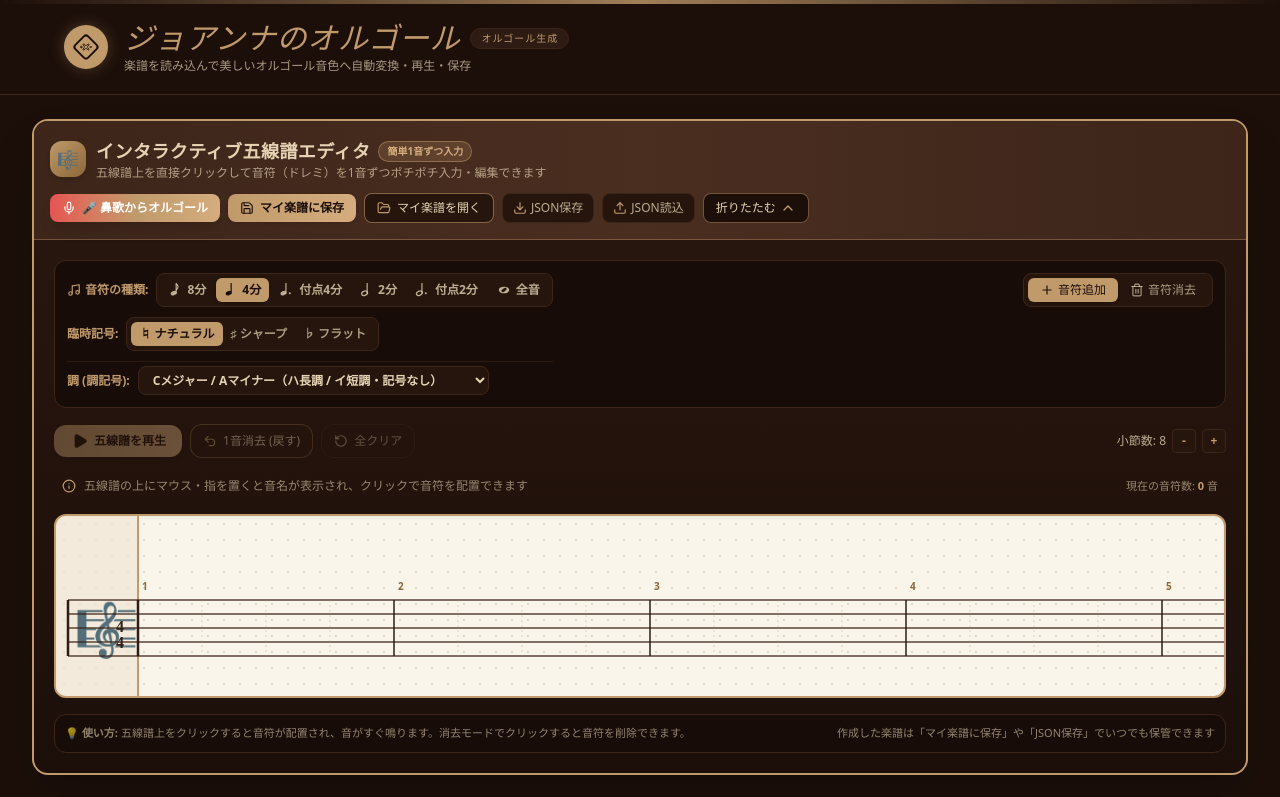
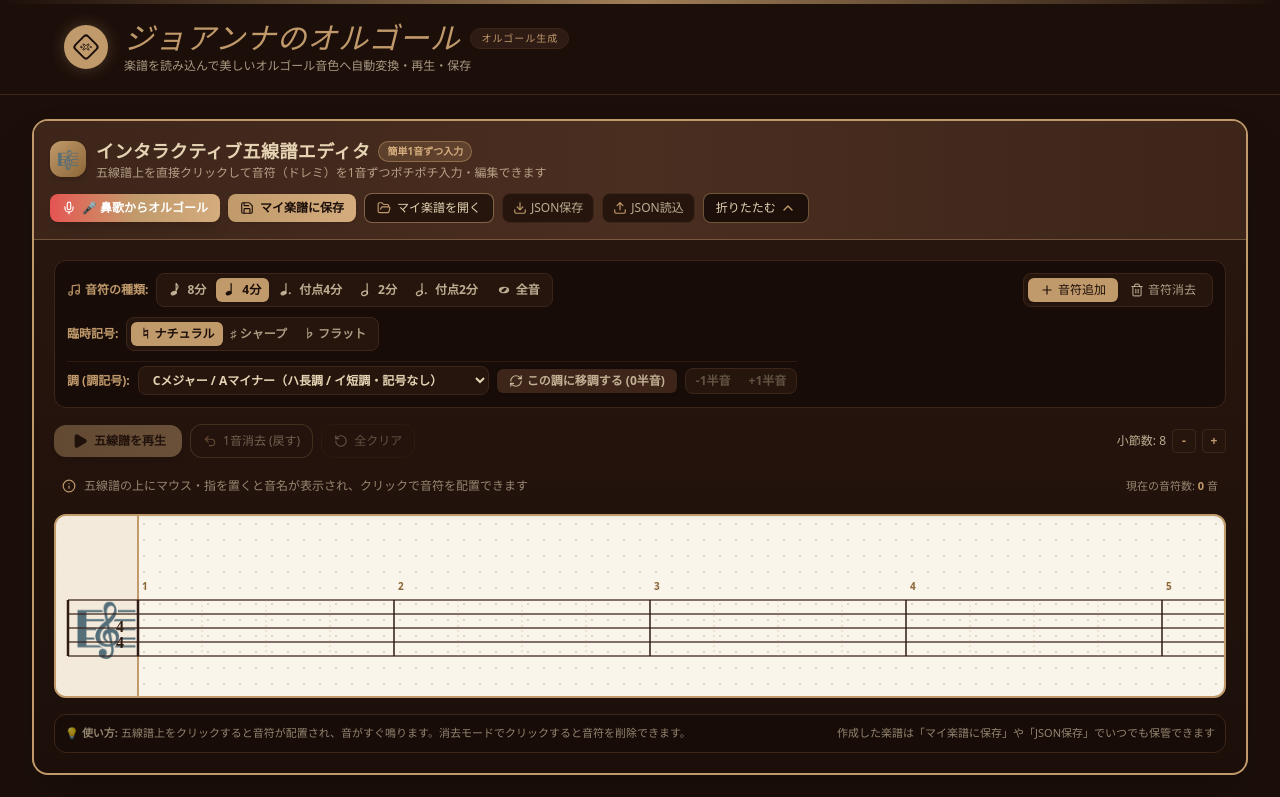
Before and after one commit to shalom777br-cmd/MusiicBox, a React (Vite) app: page / in a window 1280 px wide. Shown: the top 797 px of the page. Built offline with nearby package versions, Linux system fonts and the light colour scheme.

Commit message:
feat: add key transposition support
Implement key transposition in `musicParsers` to shift MIDI notes and update `StaffNotationEditor` to reflect corresponding accidentals based on key signatures.

```diff
--- a/src/components/StaffNotationEditor.tsx
+++ b/src/components/StaffNotationEditor.tsx
@@ -22,6 +22,7 @@ import {
   Check,
   X,
   Mic,
+  RefreshCw,
 } from 'lucide-react';
 import { MusicNote, MusicBoxSettings, ScoreMeta } from '../types';
 import { MusicBoxAudioEngine } from '../utils/audioEngine';
@@ -36,13 +37,48 @@ interface StaffNotationEditorProps {
   meta: ScoreMeta;
 }
 
+function getKeySignatureAccidentalForStep(step: number, keySig: number): '' | '#' | 'b' {
+  if (keySig === 0) return '';
+  const stepInOctave = ((step % 7) + 7) % 7;
+  const sharpsOrder = [3, 0, 4, 1, 5, 2, 6]; // F, C, G, D, A, E, B
+  const flatsOrder = [6, 2, 5, 1, 4, 0, 3];  // B, E, A, D, G, C, F
+
+  if (keySig > 0) {
+    const activeSharps = sharpsOrder.slice(0, keySig);
+    if (activeSharps.includes(stepInOctave)) return '#';
+  } else if (keySig < 0) {
+    const activeFlats = flatsOrder.slice(0, Math.abs(keySig));
+    if (activeFlats.includes(stepInOctave)) return 'b';
+  }
+  return '';
+}
+
 // Diatonic steps: C4=0, D4=1, E4=2(Line1), F4=3, G4=4(Line2), A4=5, B4=6(Line3),
 // C5=7, D5=8(Line4), E5=9, F5=10(Line5), G5=11, A5=12, B5=13, C6=14
-function midiToStaffInfo(midi: number): { step: number; accidental: '' | '#' | 'b' } {
+function midiToStaffInfo(midi: number, keySig: number = 0): { step: number; accidental: '' | '#' | 'b' } {
   const octave = Math.floor(midi / 12) - 1;
   const semitone = ((midi % 12) + 12) % 12;
 
-  const map: { step: number; accidental: '' | '#' }[] = [
+  if (keySig < 0) {
+    const flatMap: { step: number; accidental: '' | 'b' }[] = [
+      { step: 0, accidental: '' },  // C
+      { step: 1, accidental: 'b' }, // Db
+      { step: 1, accidental: '' },  // D
+      { step: 2, accidental: 'b' }, // Eb
+      { step: 2, accidental: '' },  // E
+      { step: 3, accidental: '' },  // F
+      { step: 4, accidental: 'b' }, // Gb
+      { step: 4, accidental: '' },  // G
+      { step: 5, accidental: 'b' }, // Ab
+      { step: 5, accidental: '' },  // A
+      { step: 6, accidental: 'b' }, // Bb
+      { step: 6, accidental: '' },  // B
+    ];
+    const info = flatMap[semitone] || { step: 0, accidental: '' };
+    const step = (octave - 4) * 7 + info.step;
+    return { step, accidental: info.accidental };
+  } else {
+    const sharpMap: { step: number; accidental: '' | '#' }[] = [
       { step: 0, accidental: '' },  // C
       { step: 0, accidental: '#' }, // C#
       { step: 1, accidental: '' },  // D
@@ -56,13 +92,17 @@ function midiToStaffInfo(midi: number): { step: number; accidental: '' | '#' | '
       { step: 5, accidental: '#' }, // A#
       { step: 6, accidental: '' },  // B
     ];
-
-  const info = map[semitone] || { step: 0, accidental: '' };
+    const info = sharpMap[semitone] || { step: 0, accidental: '' };
     const step = (octave - 4) * 7 + info.step;
     return { step, accidental: info.accidental };
   }
-
-function staffStepToPitch(step: number, accidental: '' | '#' | 'b' = ''): { midi: number; pitch: string; japaneseName: string } {
+}
+
+function staffStepToPitch(
+  step: number,
+  accidental: '' | '#' | 'b' = '',
+  keySig: number = 0
+): { midi: number; pitch: string; japaneseName: string } {
   const octave = Math.floor(step / 7) + 4;
   const stepInOctave = ((step % 7) + 7) % 7; // 0..6
 
@@ -70,15 +110,20 @@ function staffStepToPitch(step: number, accidental: '' | '#' | 'b' = ''): { midi
   const baseJap = ['ド', 'レ', 'ミ', 'ファ', 'ソ', 'ラ', 'シ'];
   const baseMidis = [0, 2, 4, 5, 7, 9, 11];
 
+  let effectiveAccidental = accidental;
+  if (!effectiveAccidental) {
+    effectiveAccidental = getKeySignatureAccidentalForStep(step, keySig);
+  }
+
   let semitone = baseMidis[stepInOctave];
   let name = baseNames[stepInOctave];
   let jName = baseJap[stepInOctave];
 
-  if (accidental === '#') {
+  if (effectiveAccidental === '#') {
     semitone += 1;
     name += '#';
     jName += '♯';
-  } else if (accidental === 'b') {
+  } else if (effectiveAccidental === 'b') {
     semitone -= 1;
     name += 'b';
     jName += '♭';
@@ -136,7 +181,8 @@ export default function StaffNotationEditor({
 }: StaffNotationEditorProps) {
   const [selectedDuration, setSelectedDuration] = useState<number>(1); // 1 beat = quarter note
   const [selectedAccidental, setSelectedAccidental] = useState<'' | '#' | 'b'>('');
-  const [keySignature, setKeySignature] = useState<number>(0); // -7 to +7
+  const [keySignature, setKeySignature] = useState<number>(0); // -7 to +7 (Current key signature on staff)
+  const [targetKeySignature, setTargetKeySignature] = useState<number>(0); // Selected key signature in dropdown
   const [editorMode, setEditorMode] = useState<'add' | 'delete'>('add');
   const [measuresCount, setMeasuresCount] = useState<number>(8); // 8 measures by default (32 beats)
   const [isPlaying, setIsPlaying] = useState<boolean>(false);
@@ -145,36 +191,102 @@ export default function StaffNotationEditor({
   const [isExpanded, setIsExpanded] = useState<boolean>(true);
   const [confirmClear, setConfirmClear] = useState<boolean>(false);
 
+  // Helper to calculate midi to pitch string like 'C4', 'F#4', 'Bb4'
+  const midiToPitchString = (midi: number): string => {
+    const octave = Math.floor(midi / 12) - 1;
+    const semitone = ((midi % 12) + 12) % 12;
+    const noteNames = ['C', 'C#', 'D', 'D#', 'E', 'F', 'F#', 'G', 'G#', 'A', 'A#', 'B'];
+    return `${noteNames[semitone]}${octave}`;
+  };
+
+  // Calculate semitone difference between current keySignature and a target key
+  const getSemitoneDiff = (currentKey: number, targetKey: number): number => {
+    const currentOpt = KEY_SIGNATURE_OPTIONS.find((o) => o.value === currentKey) || KEY_SIGNATURE_OPTIONS[0];
+    const targetOpt = KEY_SIGNATURE_OPTIONS.find((o) => o.value === targetKey) || KEY_SIGNATURE_OPTIONS[0];
+    let diff = targetOpt.semitoneOffset - currentOpt.semitoneOffset;
+    if (diff > 6) diff -= 12;
+    if (diff < -6) diff += 12;
+    return diff;
+  };
+
   // Key Signature & Transposition helpers
-  const handleKeySignatureChange = (newKey: number) => {
+  const handleKeySignatureSelect = (newKey: number) => {
+    setTargetKeySignature(newKey);
+    const opt = KEY_SIGNATURE_OPTIONS.find((o) => o.value === newKey);
+    if (notes.length === 0) {
       setKeySignature(newKey);
-    const opt = KEY_SIGNATURE_OPTIONS.find((o) => o.value === newKey);
-    showToast(`調を「${opt?.shortLabel || '指定の調'}」に設定しました。`);
-  };
-
-  const handleTransposeToKey = (targetKey: number) => {
-    const currentOpt = KEY_SIGNATURE_OPTIONS.find((o) => o.value === keySignature) || KEY_SIGNATURE_OPTIONS[0];
-    const targetOpt = KEY_SIGNATURE_OPTIONS.find((o) => o.value === targetKey) || KEY_SIGNATURE_OPTIONS[0];
-    let semitoneDiff = targetOpt.semitoneOffset - currentOpt.semitoneOffset;
-    if (semitoneDiff > 6) semitoneDiff -= 12;
-    if (semitoneDiff < -6) semitoneDiff += 12;
-
-    if (semitoneDiff === 0 || notes.length === 0) return;
+      showToast(`調記号を「${opt?.shortLabel || '指定の調'}」に設定しました。`);
+    } else {
+      const diff = getSemitoneDiff(keySignature, newKey);
+      const diffStr = diff > 0 ? `+${diff}` : `${diff}`;
+      showToast(`移調先に「${opt?.shortLabel}」（${diffStr}半音）を選択しました。「この調に移調する」ボタンを押して適用してください。`);
+    }
+  };
+
+  const executeTransposition = (fromKey: number, toKey: number) => {
+    const semitoneDiff = getSemitoneDiff(fromKey, toKey);
+    const toOpt = KEY_SIGNATURE_OPTIONS.find((o) => o.value === toKey) || KEY_SIGNATURE_OPTIONS[0];
+
+    if (notes.length === 0) {
+      setKeySignature(toKey);
+      setTargetKeySignature(toKey);
+      showToast(`調を「${toOpt.shortLabel}」に設定しました。`);
+      return;
+    }
+
+    if (semitoneDiff === 0 && fromKey === toKey) {
+      showToast(`すでに「${toOpt.shortLabel}」に設定されています。`);
+      return;
+    }
 
     const transposed = notes.map((n) => {
       const newMidi = Math.max(36, Math.min(96, n.midiNumber + semitoneDiff));
-      const info = midiToStaffInfo(newMidi);
-      const { pitch } = staffStepToPitch(info.step, info.accidental);
       return {
         ...n,
         midiNumber: newMidi,
-        pitch: pitch,
+        pitch: midiToPitch(newMidi),
       };
     });
 
     onChangeNotes(transposed);
-    setKeySignature(targetKey);
-    showToast(`楽譜全体を ${semitoneDiff > 0 ? `+${semitoneDiff}` : semitoneDiff} 半音移調しました！`);
+    setKeySignature(toKey);
+    setTargetKeySignature(toKey);
+
+    if (audioEngine) {
+      audioEngine.unlockAudio();
+      // Play Root Note chime preview of the new key
+      const rootMidi = 60 + toOpt.semitoneOffset;
+      audioEngine.playSingleNote(rootMidi, 1.2);
+    }
+
+    const diffStr = semitoneDiff > 0 ? `+${semitoneDiff}` : `${semitoneDiff}`;
+    showToast(`全 ${notes.length} 音を「${toOpt.shortLabel}」に移調（${diffStr}半音）しました！`);
+  };
+
+  const executeShiftBySemitones = (semitones: number) => {
+    if (notes.length === 0) {
+      showToast('音符を入力してから移調してください。');
+      return;
+    }
+
+    const transposed = notes.map((n) => {
+      const newMidi = Math.max(36, Math.min(96, n.midiNumber + semitones));
+      return {
+        ...n,
+        midiNumber: newMidi,
+        pitch: midiToPitch(newMidi),
+      };
+    });
+
+    onChangeNotes(transposed);
+
+    if (audioEngine) {
+      audioEngine.unlockAudio();
+      audioEngine.playSingleNote(60 + semitones, 1.0);
+    }
+
+    const diffStr = semitones > 0 ? `+${semitones}` : `${semitones}`;
+    showToast(`全 ${notes.length} 音を ${diffStr} 半音移調しました！`);
   };
 
   // Save / Load state
@@ -261,12 +373,12 @@ export default function StaffNotationEditor({
     const rawStep = 2 + (yBaseE4 - clickY) / stepHeight;
     const snappedStep = Math.min(16, Math.max(-2, Math.round(rawStep))); // constrain between A3 and D6
 
-    const { midi, pitch, japaneseName } = staffStepToPitch(snappedStep, selectedAccidental);
+    const { midi, pitch, japaneseName } = staffStepToPitch(snappedStep, selectedAccidental, keySignature);
 
     if (editorMode === 'delete') {
       // Find note at or near beat and step to delete
       const updated = notes.filter((n) => {
-        const info = midiToStaffInfo(n.midiNumber);
+        const info = midiToStaffInfo(n.midiNumber, keySignature);
         const sameStep = Math.abs(info.step - snappedStep) <= 0.5;
         const sameBeat = Math.abs(n.startTime - snappedBeat) < 0.4;
         return !(sameStep && sameBeat);
@@ -282,7 +394,7 @@ export default function StaffNotationEditor({
 
       // Check if a note already exists at this exact beat & step
       const existingIndex = notes.findIndex((n) => {
-        const info = midiToStaffInfo(n.midiNumber);
+        const info = midiToStaffInfo(n.midiNumber, keySignature);
         return Math.abs(info.step - snappedStep) <= 0.5 && Math.abs(n.startTime - snappedBeat) < 0.4;
       });
 
@@ -748,15 +860,15 @@ export default function StaffNotationEditor({
                 </div>
               </div>
 
-              {/* Key Signature Selector (調・Key Signatureの設定) placed directly below */}
+              {/* Key Signature Selector & Transposition Controls */}
               <div className="flex flex-wrap items-center gap-2 pt-1 border-t border-[#3d251a]/60">
                 <span className="text-[#c19a6b] font-semibold flex items-center space-x-1">
                   <span>調 (調記号):</span>
                 </span>
-                <div className="flex items-center space-x-2">
+                <div className="flex flex-wrap items-center gap-2">
                   <select
-                    value={keySignature}
-                    onChange={(e) => handleKeySignatureChange(Number(e.target.value))}
+                    value={targetKeySignature}
+                    onChange={(e) => handleKeySignatureSelect(Number(e.target.value))}
                     className="bg-[#25150d] text-[#e5d3b3] border border-[#3d251a] hover:border-[#c19a6b] rounded-lg px-2.5 py-1 text-xs font-semibold cursor-pointer focus:outline-none focus:border-[#c19a6b]"
                   >
                     {KEY_SIGNATURE_OPTIONS.map((opt) => (
@@ -766,15 +878,47 @@ export default function StaffNotationEditor({
                     ))}
                   </select>
 
-                  {notes.length > 0 && (
-                    <button
-                      onClick={() => handleTransposeToKey(keySignature)}
-                      className="px-2 py-1 bg-[#25150d] hover:bg-[#3d251a] border border-[#c19a6b]/50 text-[#c19a6b] hover:text-[#e5d3b3] rounded-md text-[11px] font-bold transition-all cursor-pointer flex items-center space-x-1"
-                      title="音符全体をこの調に移調（キーチェンジ）します"
-                    >
-                      <span>この調に移調する</span>
-                    </button>
-                  )}
+                  {(() => {
+                    const diff = getSemitoneDiff(keySignature, targetKeySignature);
+                    const diffLabel = diff > 0 ? `+${diff}半音` : diff < 0 ? `${diff}半音` : '0半音';
+                    const isDiffNonZero = diff !== 0 || keySignature !== targetKeySignature;
+
+                    return (
+                      <button
+                        onClick={() => executeTransposition(keySignature, targetKeySignature)}
+                        disabled={notes.length === 0}
+                        className={`px-3 py-1 rounded-md text-xs font-bold transition-all cursor-pointer disabled:cursor-not-allowed flex items-center space-x-1 shadow-sm active:scale-95 ${
+                          isDiffNonZero
+                            ? 'bg-[#c19a6b] hover:bg-[#d4ac7d] text-[#1c0f0a] ring-2 ring-[#c19a6b]/40 animate-pulse'
+                            : 'bg-[#3d251a] hover:bg-[#4d3022] text-[#e5d3b3]/80'
+                        }`}
+                        title="楽譜内の全音符を選択した調に移調（キーチェンジ）します"
+                      >
+                        <RefreshCw className="w-3.5 h-3.5" />
+                        <span>この調に移調する ({diffLabel})</span>
+                      </button>
+                    );
+                  })()}
+
+                  {/* Quick +/- 1 Semitone Shift Buttons */}
+                  <div className="inline-flex rounded-lg bg-[#25150d] p-0.5 border border-[#3d251a] space-x-0.5">
+                    <button
+                      onClick={() => executeShiftBySemitones(-1)}
+                      disabled={notes.length === 0}
+                      className="px-2 py-0.5 text-xs font-bold text-[#e5d3b3]/80 hover:text-[#e5d3b3] hover:bg-[#3d251a] disabled:opacity-40 rounded transition-all cursor-pointer"
+                      title="全音符を1半音下げる (♭)"
+                    >
+                      -1半音
+                    </button>
+                    <button
+                      onClick={() => executeShiftBySemitones(1)}
+                      disabled={notes.length === 0}
+                      className="px-2 py-0.5 text-xs font-bold text-[#e5d3b3]/80 hover:text-[#e5d3b3] hover:bg-[#3d251a] disabled:opacity-40 rounded transition-all cursor-pointer"
+                      title="全音符を1半音上げる (♯)"
+                    >
+                      +1半音
+                    </button>
+                  </div>
                 </div>
               </div>
             </div>
@@ -1109,7 +1253,16 @@ export default function StaffNotationEditor({
 
               {/* Render Existing Placed Notes */}
               {notes.map((note) => {
-                const { step, accidental } = midiToStaffInfo(note.midiNumber);
+                const { step, accidental } = midiToStaffInfo(note.midiNumber, keySignature);
+                const keyAccidental = getKeySignatureAccidentalForStep(step, keySignature);
+
+                let displayAccidental = '';
+                if (accidental !== keyAccidental) {
+                  if (accidental === '#') displayAccidental = '♯';
+                  else if (accidental === 'b') displayAccidental = '♭';
+                  else if (accidental === '' && keyAccidental !== '') displayAccidental = '♮';
+                }
+
                 const x = getBeatX(note.startTime);
                 const y = getStepY(step);
                 const isStemDown = step >= 6; // Stem goes down for B4 (step 6) and above
@@ -1147,8 +1300,8 @@ export default function StaffNotationEditor({
                       />
                     ))}
 
-                    {/* Accidental (# / b) */}
-                    {accidental && (
+                    {/* Accidental (# / b / natural) if not covered by key signature */}
+                    {displayAccidental && (
                       <text
                         x={x - 14}
                         y={y + 4}
@@ -1157,7 +1310,7 @@ export default function StaffNotationEditor({
                         fill="#2d1b14"
                         className="pointer-events-none"
                       >
-                        {accidental === '#' ? '♯' : '♭'}
+                        {displayAccidental}
                       </text>
                     )}
 
```
Also changed, not shown: src/utils/musicParsers.ts (+12 -0 lines). Lines whose indentation alone changed are shown as unchanged.
